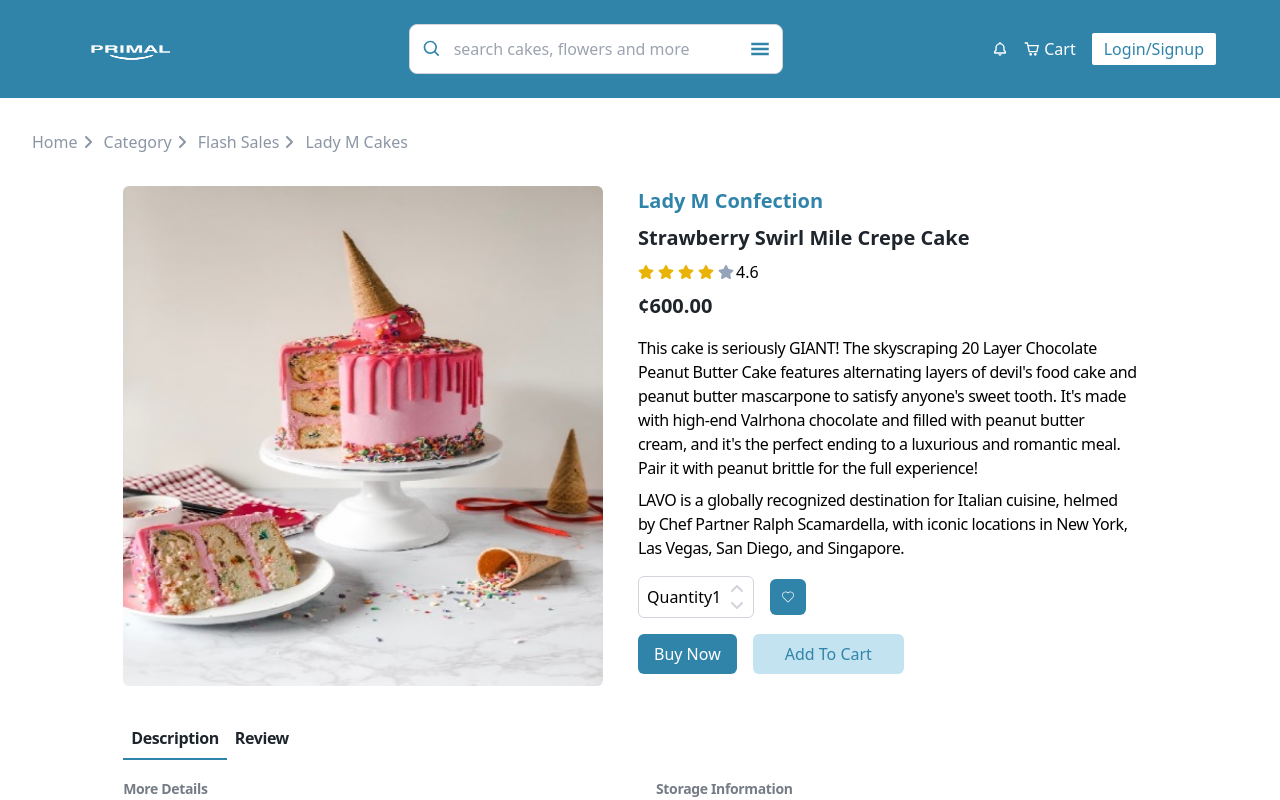
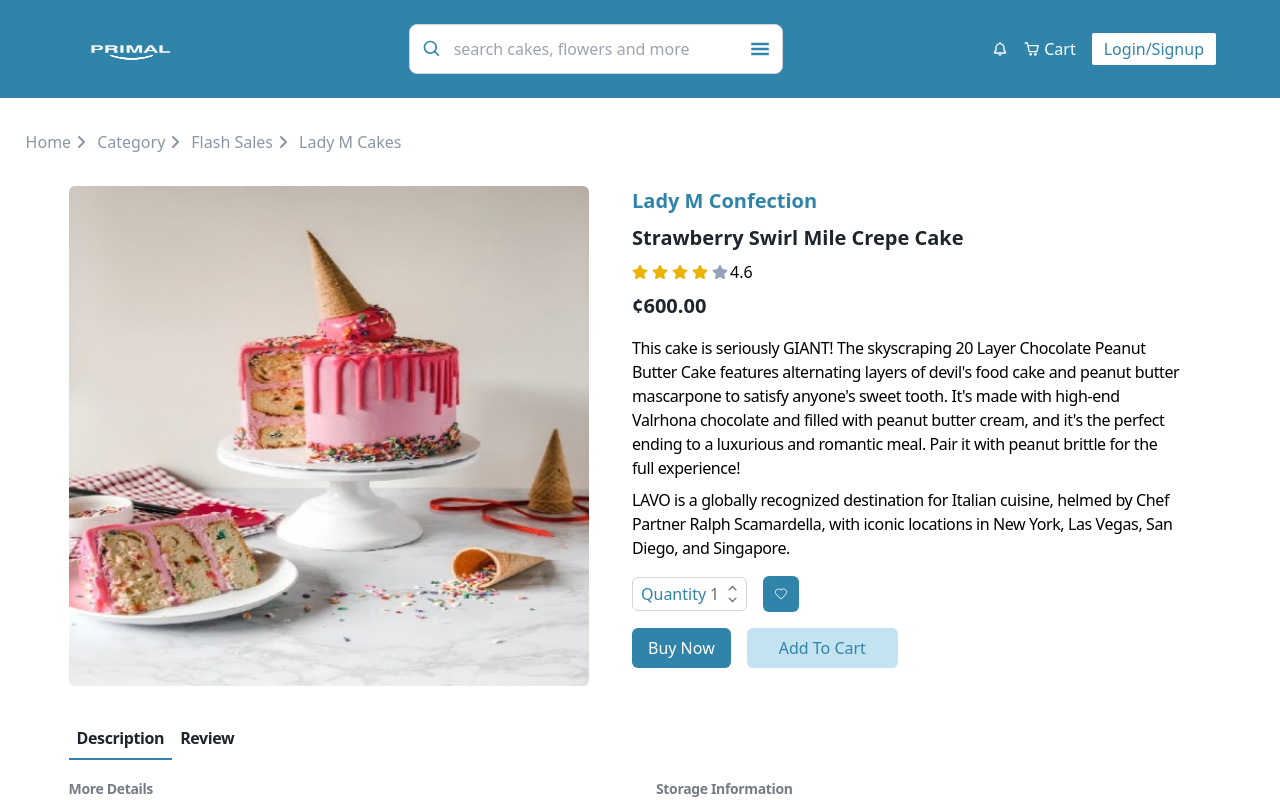
Before and after one commit to FlackoCodes/store-front, a React (Vite) app: page /details in a window 1280 px wide. Shown: the top 800 px of the page. Built offline with nearby package versions, Linux system fonts and the light colour scheme.

Commit message:
feat: flash sales

```diff
--- a/src/components/SubSellers.tsx
+++ b/src/components/SubSellers.tsx
@@ -30,7 +30,7 @@
                 <p className="text-[#1F252C]">4.6</p>
                 <Star className={"gap-0"} />
               </div>
-              <Button className={"py-1 px-1.5 text-sm"} />
+              <Button className={"py-1 px-1 text-sm"} />
             </div>
           </div>
         ))}
--- a/src/pages/About.tsx
+++ b/src/pages/About.tsx
@@ -10,7 +10,7 @@
 
 export default function About() {
   return (
-    <div className="w-[95%] mx-auto">
+    <div className="w-[96%] mx-auto">
       <div className="flex my-8 space-x-2 text-[#8B96A5] items-center">
         <div className="flex items-center space-x-0.5">
           <Link to={"/"}>Home</Link>
@@ -29,15 +29,15 @@
         </div>
       </div>
 
-      <div className="w-[85%] mx-auto flex gap-4">
+      <div className="w-[93%] mx-auto flex gap-4">
         <div className="flex-1">
           <img
             src={aboutCake}
             alt="cake"
-            className="w-[480px] h-[500px] rounded-md"
+            className="w-[520px] h-[500px] rounded-md"
           />
         </div>
-        <div className="flex-1 flex flex-col gap-4 mr-5">
+        <div className="flex-1 flex flex-col gap-4 mr-8">
           <div className="flex flex-col gap-2">
             <h4 className="text-[#3084A9] font-semibold">Lady M Confection</h4>
             <h3 className="text-[#1F252C] font-bold text-xl">
@@ -68,12 +68,12 @@
           <div className="flex flex-col gap-4">
             <div className="flex items-center gap-4">
               <div className="flex items-center py-1 px-2 justify-between w-fit border border-gray-300 rounded-md">
-                <span>Quantity</span>
+                <span className="mr-1 text-[#3084A9] font-normal">Quantity</span>
                 <div className="flex items-center">
-                  <span>1</span>
+                  <span className="text-[#676D76] font-normal">1</span>
                   <div className="flex flex-col ml-2">
-                    <FaAngleUp className="text-gray-300 cursor-pointer" />
-                    <FaAngleDown className="text-gray-300 cursor-pointer" />
+                    <FaAngleUp   className="text-[#676D76] w-[11px] h-[11px] cursor-pointer" />
+                    <FaAngleDown className="text-[#676D76] w-[11px] h-[11px] cursor-pointer" />
                   </div>
                 </div>
               </div>
@@ -91,7 +91,7 @@
         </div>
       </div>
 
-      <div className="w-[85%] mx-auto mt-8">
+      <div className="w-[93%] mx-auto mt-8">
         <div className="flex  mb-4">
           <h3 className="font-bold text-[#1F252C] tracking-tight p-2 border-b-2 border-[#3084A9]">
             Description
@@ -143,21 +143,17 @@
         </div>
       </div>
 
-      <div className="my-4 text-center">
-        <h4 className="font-medium tracking-tight text-[#1F252C] text-start">
+      <div className="mb-4 w-[93%] mt-4 my-0 mx-auto">
+        <h4 className="font-medium tracking-tight text-[#1F252C]">
           Recommended for you
         </h4>
       </div>
 
-      <div className="flex flex-wrap justify-center gap-4 mb-4 w-[85%] my-0 mx-auto">
+      <div className="flex flex-wrap justify-center gap-4 mb-4 w-[93%] my-0 mx-auto">
         <SubSellers />
         <SubSellers />
         <SubSellers />
         <SubSellers />
-      </div>
-
-      <div className="my-6">
-        <Contact />
       </div>
 
       <div className="my-6">
@@ -168,6 +164,10 @@
           Back to Catalogue
         </Link>
       </div>
+
+      <div className="my-6">
+        <Contact />
+      </div>
     </div>
   );
 }
```
